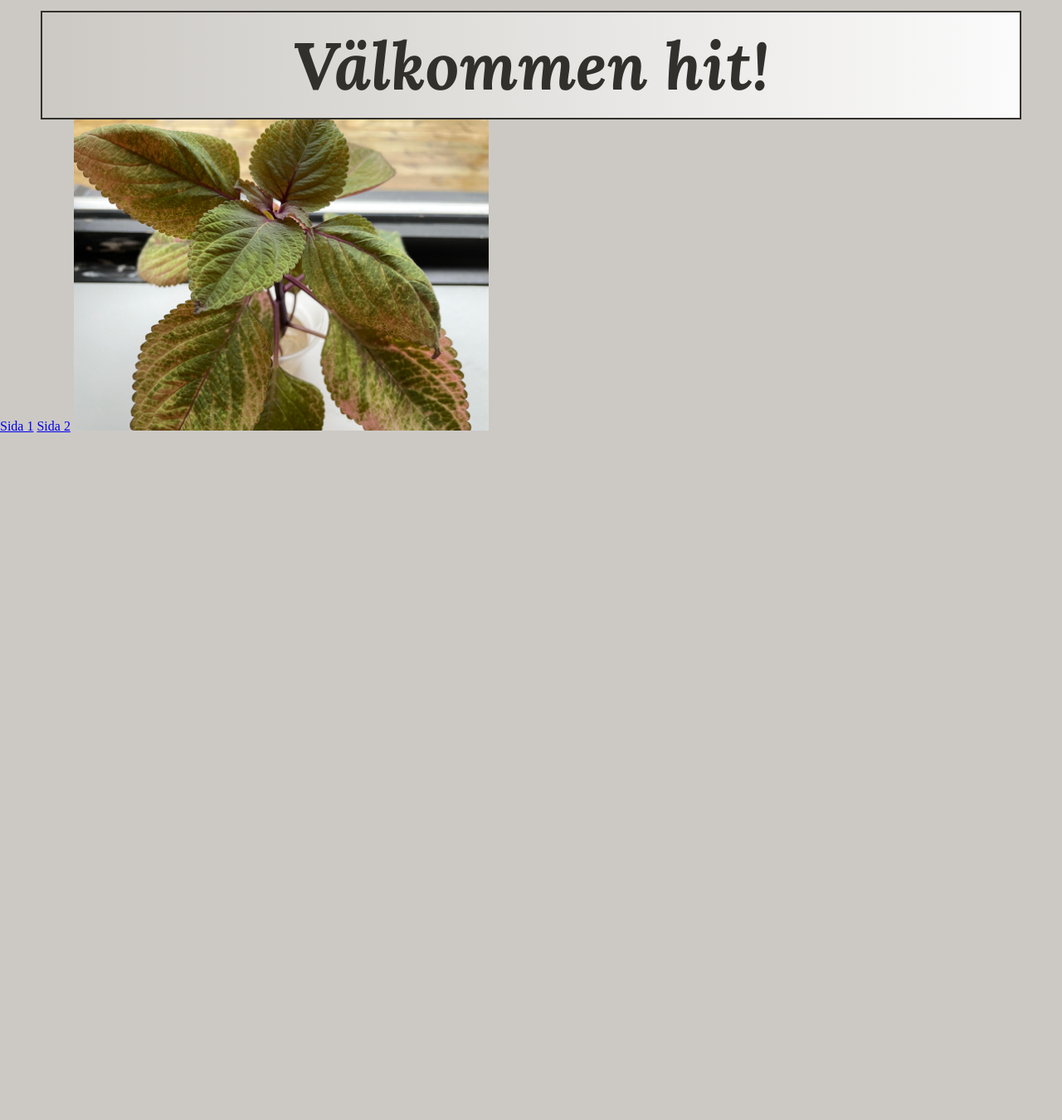
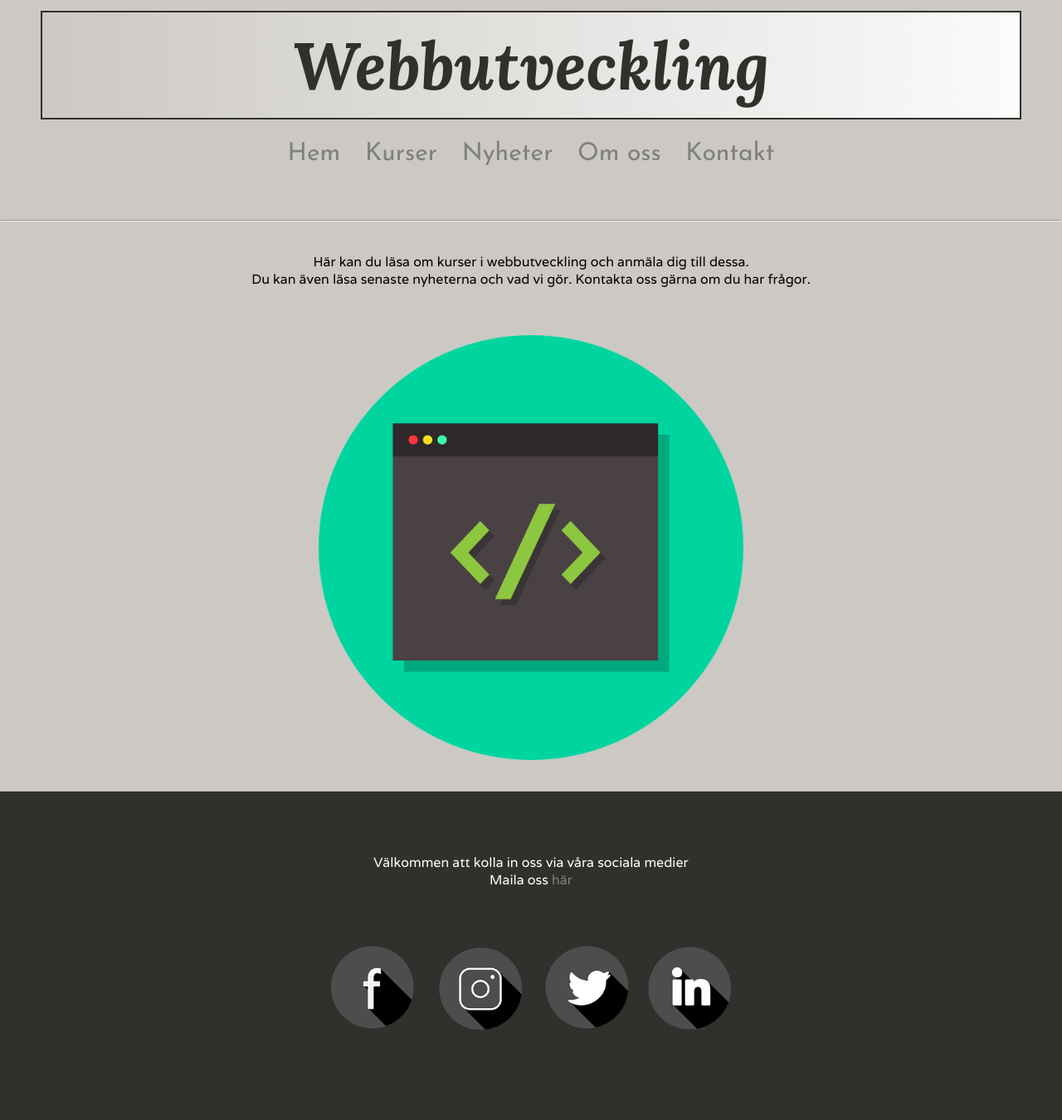
Before and after one commit to SarahOhrn/Moment-2-3-Webbutveckling-3, a website: page pub/index.html in a window 1280 px wide. Shown: the whole page at 83% size. Before the commit the page ends 800 px from the top, so only its background shows below. Drawn offline with Linux system fonts and the light colour scheme; files whose address does not match are found by name.

Commit message:
Update index.html

```diff
--- a/pub/index.html
+++ b/pub/index.html
@@ -5,19 +5,45 @@
     <meta charset="UTF-8">
     <meta http-equiv="X-UA-Compatible" content="IE=edge">
     <meta name="viewport" content="width=device-width, initial-scale=1.0">
-    <title>Gulp</title>
     <link rel="stylesheet" href="css/main.css">
-    <script type="text/javascript" src="js/main.js"></script>
+    <title>Moment 3</title>
 </head>
 
+
 <body>
+    <h1>Webbutveckling</h1>
+    <div class="main-menu">
+        <a href="#">Hem</a>
+        <a href="#">Kurser</a>
+        <a href="#">Nyheter</a>
+        <a href="#">Om oss</a>
+        <a href="#">Kontakt</a>
+    </div>
 
-    <h1>Välkommen hit!</h1>
-    <a href="#">Sida 1</a>
-    <a href="#">Sida 2</a>
+    <hr>
 
-    <img src="images/fotojpg.jpg" width="500">
+    <div id="box1">
+        <p>Här kan du läsa om kurser i webbutveckling och anmäla dig till dessa.</p>
+        <p>Du kan även läsa senaste nyheterna och vad vi gör. Kontakta oss gärna om du har frågor.</p>
 
+        <br />
+
+        <img src="images/code.png" alt="Animerad bild med programmeringstecken">
+    </div>
+
+    <footer>
+        <div class="grid-container">
+
+            <div id="box2">
+                <p>Välkommen att kolla in oss via våra sociala medier</p>
+                <p>Maila oss <a href="#">här</a></p>
+
+
+                <img src="images/socialamedier.png" alt="sociala medier ikoner">
+            </div>
+        </div>
+
+    </footer>
 </body>
 
 </html>
```
